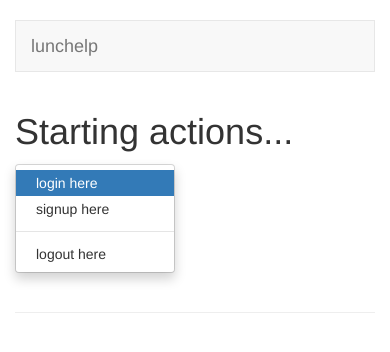
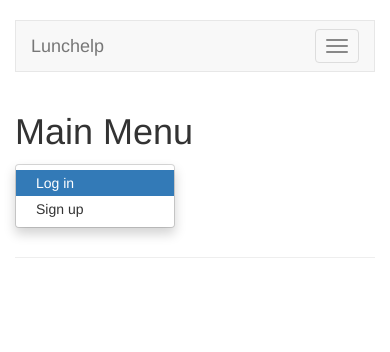
Before and after one commit to DesertAvalanche/DesertAvalanche, a Flask app: page / in a window 390 px wide. Shown: the top 352 px of the page. Run offline with Flask 2, Linux system fonts and the light colour scheme; some libraries are stand-ins or nearby versions.

Commit message:
Moved logged-in username to navbar Added support for hamburger menu (thanks Bootstrap Dashboard Example)

```diff
--- a/server.py
+++ b/server.py
@@ -97,7 +97,7 @@ def login():
                     app_db.session.commit()
                     login_user(user)
                     return redirect("/")
-        return render_template("login.html",form=form,signin_errors=["incorrect username or password"])
+        return render_template("login.html",form=form,signin_errors=["Incorrect username or password"])
 
 @login_required
 @app.route("/group/<int:index>",methods=["GET"])
--- a/templates/base.html
+++ b/templates/base.html
@@ -14,18 +14,33 @@ body {
         <div class="container">
             <nav class="navbar navbar-default">
                 <div class="container-fluid">
+                    <!-- https://getbootstrap.com/examples/dashboard/ -->
                     <div class="navbar-header">
-                        <a class="navbar-brand" href="/">lunchelp</a>
+                        <button type="button" class="navbar-toggle collapsed" data-toggle="collapse" data-target="#navbar" aria-expanded="false" aria-controls="navbar">
+                            <span class="sr-only">Toggle navigation</span>
+                            <span class="icon-bar"></span>
+                            <span class="icon-bar"></span>
+                            <span class="icon-bar"></span>
+                        </button>
+                        <a class="navbar-brand" href="/">Lunchelp</a>
                     </div>
+                    <div id="navbar" class="navbar-collapse collapse">
+                    <ul class="nav navbar-nav navbar-right">
+                        <!-- <li><a href="#">Dashboard</a></li>
+                        <li><a href="#">Settings</a></li>
+                        <li><a href="#">Profile</a></li>
+                        <li><a href="#">Help</a></li> -->
+                        {% if current_user.is_authenticated %}
+                            <li><a href="#">{{ current_user.username }}</a></li>
+                        {% endif %}
+                    </ul>
                 </div>
             </nav>
-            {% if current_user.is_authenticated %}
-                <h1>USER: {{ current_user.username }}</h1>
-            {% endif %}
             {% block content %}
-            <p>the content should be here</p>
+                <p>Loading...</p>
             {% endblock %}
         </div>
+        <script src="static/js/jquery-1.12.1.min.js"></script>
         <script src="static/js/bootstrap.js"></script>
     </body>
 </html>
--- a/templates/login.html
+++ b/templates/login.html
@@ -15,11 +15,6 @@
         {{ form.username(size=20, placeholder="enter your username", class_="form-control") }}
         {{ form.password(size=20,placeholder="enter your password",class_="form-control") }}
 
-        <div class="checkbox">
-          <label>
-            <input type="checkbox" value="remember-me"> Remember me
-          </label>
-        </div>
         <button class="btn btn-lg btn-primary btn-block" type="submit">Sign in</button>
       </form>
 
--- a/templates/root.html
+++ b/templates/root.html
@@ -4,20 +4,23 @@
 {% extends "base.html" %}
 {% block content %}
 <div class="page-header">
-        <h1>Starting actions...</h1>
-
+    <h1>Main Menu</h1>
     <div class="dropdown theme-dropdown clearfix">
         <ul class="dropdown-menu" aria-labelledby="dropdownMenu1">
-      <li class="active"><a href="/login">login here</a></li>
-      <li><a href="/signup">signup here</a></li>
+            {% if current_user.is_anonymous %}
+            <li class="active"><a href="/login">Log in</a></li>
+            <li><a href="/signup">Sign up</a></li>
+            {% else %}
+            <li class="active"><a href="/mygroups">Manage Your Groups</a></li>
+            {% endif %}
+            {% if current_user.is_authenticated %}
             <li role="separator" class="divider"></li>
-      <li><a href="/logout">logout here</a></li>
+            <li><a href="/logout">Log out</a></li>
+            {% endif %}
         </ul>
     </div>
+</div>
 
-{% if not current_user.is_anonymous %}
-<a href="/mygroups">manage groups</a>
-{% endif %}
 <p>{{ users }}</p>
 <ul>
     {% for user in users %}
```
Also changed, not shown: templates/mygroups.html (+14 -0 lines). Lines whose indentation alone changed are shown as unchanged.
